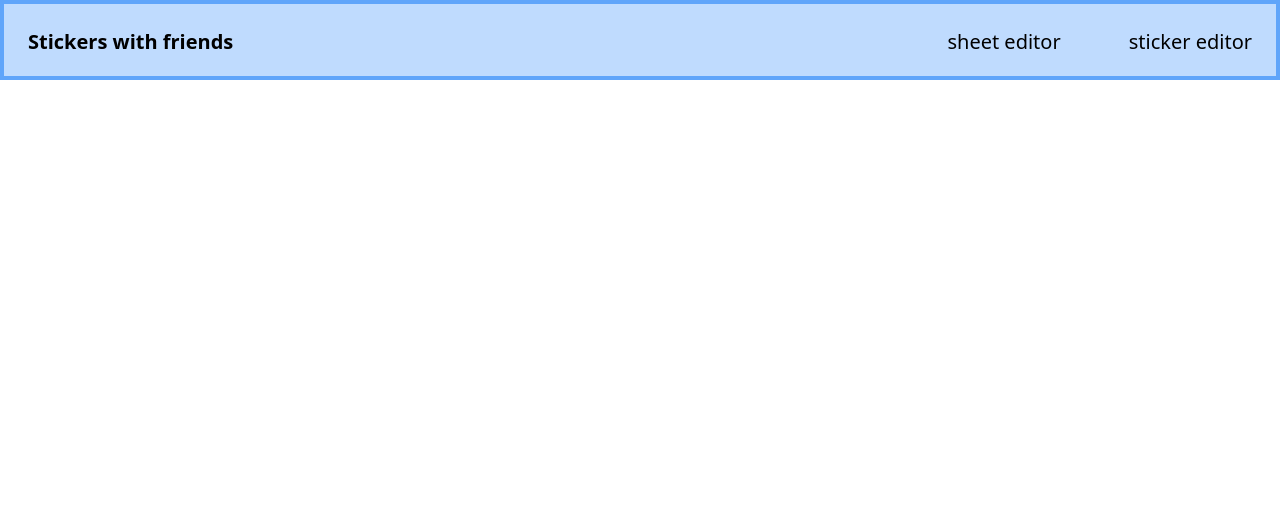
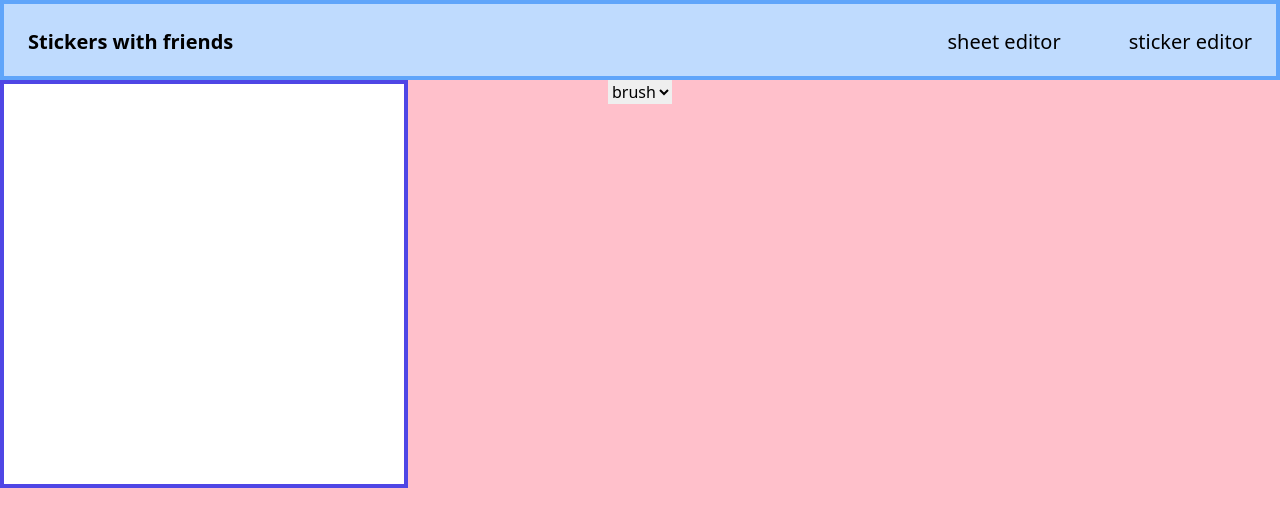
Before and after one commit to vncnt-wng/personal-site, a React (Create React App) app in the folder frontend/: page /stickerCreator in a window 1280 px wide. Shown: the top 526 px of the page. Built offline with nearby package versions, Linux system fonts and the light colour scheme.

Commit message:
Adds drawing with mouse in sticker editor

```diff
--- a/frontend/src/App.tsx
+++ b/frontend/src/App.tsx
@@ -10,11 +10,13 @@ const App = () => {
 		<div className="App">
 			<Router>
 				<Navbar />
-				<Routes>
-					<Route path="/" element={<>home</>}></Route>
-					<Route path="/stickerSheet" element={<StickerCanvasProvider><StickerCanvas /></StickerCanvasProvider>}></Route>
-					<Route path="/stickerCreator" element={<StickerCreator />}></Route>
-				</Routes>
+				<div className="fixed h-[calc(100vh-80px)] w-full top-20">
+					<Routes>
+						<Route path="/" element={<>home</>}></Route>
+						<Route path="/stickerSheet" element={<StickerCanvasProvider><StickerCanvas /></StickerCanvasProvider>}></Route>
+						<Route path="/stickerCreator" element={<StickerCreator />}></Route>
+					</Routes>
+				</div>
 			</Router>
 		</div>
 	);
--- a/frontend/src/components/StickerCanvas.tsx
+++ b/frontend/src/components/StickerCanvas.tsx
@@ -74,7 +74,7 @@ const StickerCanvas = () => {
 
 
 	return (
-		<div className='grid grid-cols-4 fixed h-[calc(100vh-80px)] w-full top-20'>
+		<div className='grid grid-cols-4 w-full h-full'>
 			<div className='w-full overflow-scroll max-h-full h-full box-border bg-indigo-400 border-indigo-600 border-4 grid grid-rows-2 grid-cols col-span-1'>
 				<div className='flex flex-col w-full overflow-scroll border-2 h-full border-indigo-600 text-lg'>
 					<div className='flex justify-between w-full p-4 bg-indigo-300 border-4 border-indigo-500'>
--- a/frontend/src/components/StickerCreator.tsx
+++ b/frontend/src/components/StickerCreator.tsx
@@ -1,8 +1,130 @@
+import { useEffect, useRef, useState } from "react"
+
+interface Position {
+	x: number,
+	y: number,
+}
+
+
 const StickerCreator = () => {
-    return (
-        <>
-        </>
-    )
+	const editorCanvasRef = useRef<HTMLCanvasElement>(null)
+	const editorContext = useRef<CanvasRenderingContext2D | null>(null)
+	const cursorCanvasRef = useRef<HTMLCanvasElement>(null)
+	const cursorContext = useRef<CanvasRenderingContext2D | null>(null)
+	const [prevBrushPos, setPrevBrushPos] = useState<Position | null>({ x: 0, y: 0 })
+	const [canvasPos, setCanvasPos] = useState<Position>({ x: 0, y: 0 })
+	const [brushSize, setBrushSize] = useState<number>(4)
+	const [color, setColor] = useState(null)
+	const [mouseDown, setMouseDown] = useState<boolean>(false)
+
+	const brushTypes = ["brush", "fill"]
+	const [brushType, setBrushType] = useState<string>("brush")
+
+	const onMouseMove = (e: MouseEvent) => {
+		const x = e.offsetX
+		const y = e.offsetY
+
+		// Draw cursor
+		const cursorCtx = cursorContext.current!
+		cursorCtx.clearRect(0, 0, 400, 400)
+		cursorCtx.beginPath();
+		cursorCtx.arc(x, y, brushSize / 2, 0, 2 * Math.PI)
+		cursorCtx.fill()
+		cursorCtx.closePath()
+
+		setCanvasPos({
+			x: x,
+			y: y
+		})
+	}
+
+	const onMouseDown = (e: MouseEvent) => {
+		console.log("down")
+		setMouseDown(true)
+		setPrevBrushPos({ x: e.offsetX, y: e.offsetY })
+	}
+
+	const onMouseUp = () => {
+		console.log("up")
+		setMouseDown(false)
+		setPrevBrushPos(null)
+	}
+
+	const onClick = (e: MouseEvent) => {
+		if (brushType === "brush") {
+			const editorCtx = editorContext.current!
+			editorCtx.beginPath();
+			editorCtx.arc(e.offsetX, e.offsetY, brushSize / 2, 0, 2 * Math.PI)
+			editorCtx.fill()
+			editorCtx.closePath()
+		} else if (brushType === "fill") {
+		}
+	}
+
+	useEffect(() => {
+		const canvas = cursorCanvasRef.current!
+		editorContext.current = canvas.getContext("2d")
+		canvas.addEventListener("mousemove", onMouseMove)
+		canvas.addEventListener("mousedown", onMouseDown)
+		canvas.addEventListener("mouseup", onMouseUp)
+		canvas.addEventListener("click", onClick)
+
+
+		cursorContext.current = cursorCanvasRef.current!.getContext("2d")
+		editorContext.current = editorCanvasRef.current!.getContext("2d")
+
+		return () => {
+			canvas.removeEventListener('mousemove', onMouseMove);
+			canvas.removeEventListener('mousedown', onMouseDown);
+			canvas.removeEventListener('mouseUp', onMouseUp);
+			canvas.removeEventListener("click", onClick)
+		};
+	}, [])
+
+	useEffect(() => {
+		console.log(canvasPos)
+		console.log(mouseDown)
+		if (mouseDown && brushType === "brush" && prevBrushPos !== null) {
+			const editorCtx = editorContext.current!
+			editorCtx.beginPath();
+			editorCtx.moveTo(prevBrushPos.x, prevBrushPos.y)
+			editorCtx.lineTo(canvasPos.x, canvasPos.y)
+			editorCtx.strokeStyle = "black"
+			editorCtx.lineWidth = brushSize
+			editorCtx.stroke()
+			editorCtx.closePath()
+			setPrevBrushPos(canvasPos)
+		}
+	}, [canvasPos])
+
+	const onBrushSelectChange = (e: React.ChangeEvent<HTMLSelectElement>) => {
+		setBrushType(e.target.value)
+	}
+
+	return (
+		<div className="h-full w-full" style={{ backgroundColor: "pink" }}>
+			<canvas
+				height={400}
+				width={400}
+				className="box-border border-4 border-indigo-600 bg-white fixed"
+				ref={editorCanvasRef}
+			>
+			</canvas>
+			<canvas
+				height={400}
+				width={400}
+				className="box-border border-4 border-indigo-600 fixed bg-transparent"
+				ref={cursorCanvasRef}
+			></canvas>
+			<div>
+				<select name="brushSelect" id="brushSelect" onChange={onBrushSelectChange}>
+					{brushTypes.map((brush) =>
+						<option value={brush}>{brush}</option>
+					)}
+				</select>
+			</div>
+		</div>
+	)
 }
 
 export default StickerCreator
```
